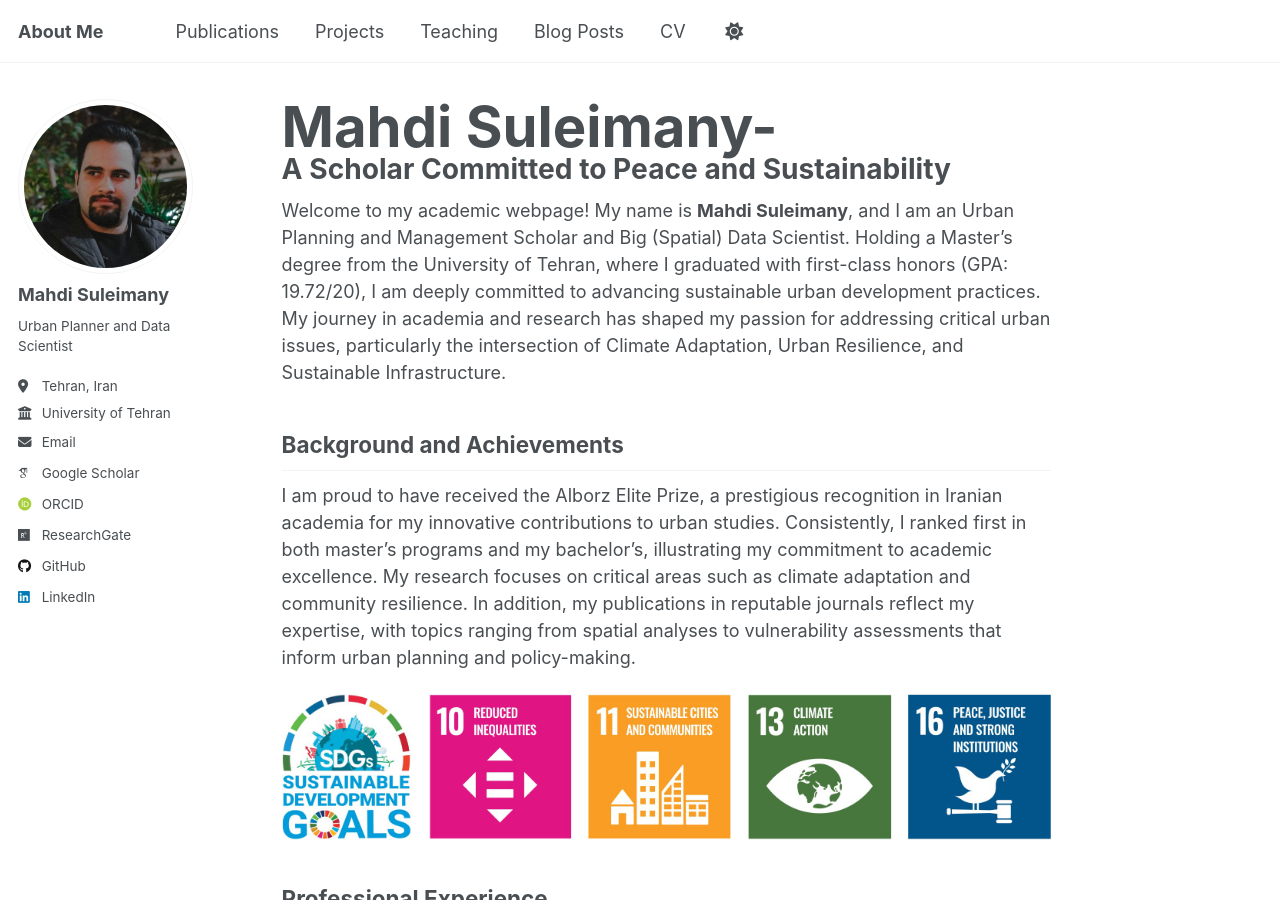
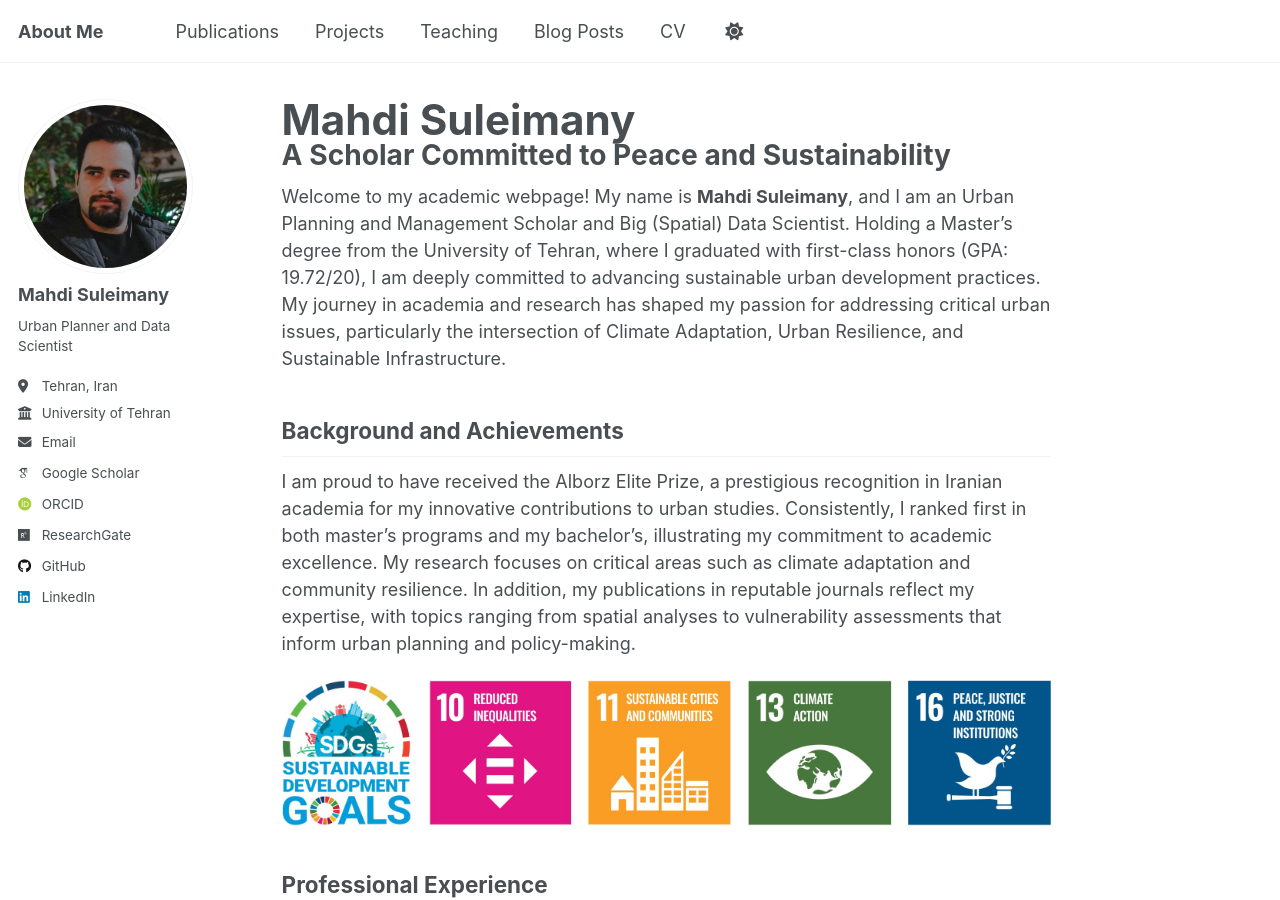
Before and after one commit to mo-soleimani/mo-soleimani.github.io, a Jekyll site: the page built from _pages/about.md, in a window 1280 px wide and 900 px high. Built offline with Jekyll 4.4.1, drawn with Linux system fonts in a browser that asks for light colours; some web fonts are replaced; some of the changed lines change nothing that is shown.

Commit message:
Update about.md

```diff
--- a/_pages/about.md
+++ b/_pages/about.md
@@ -1,6 +1,6 @@
 ---
 permalink: /
-title: '<span style="font-size: 2em;">Mahdi Suleimany-</span> <br> A Scholar Committed to Peace and Sustainability'
+title: '<span style="font-size: 1.5em;">Mahdi Suleimany</span> <br> A Scholar Committed to Peace and Sustainability'
 author_profile: true
 redirect_from:
   - /about/
```
